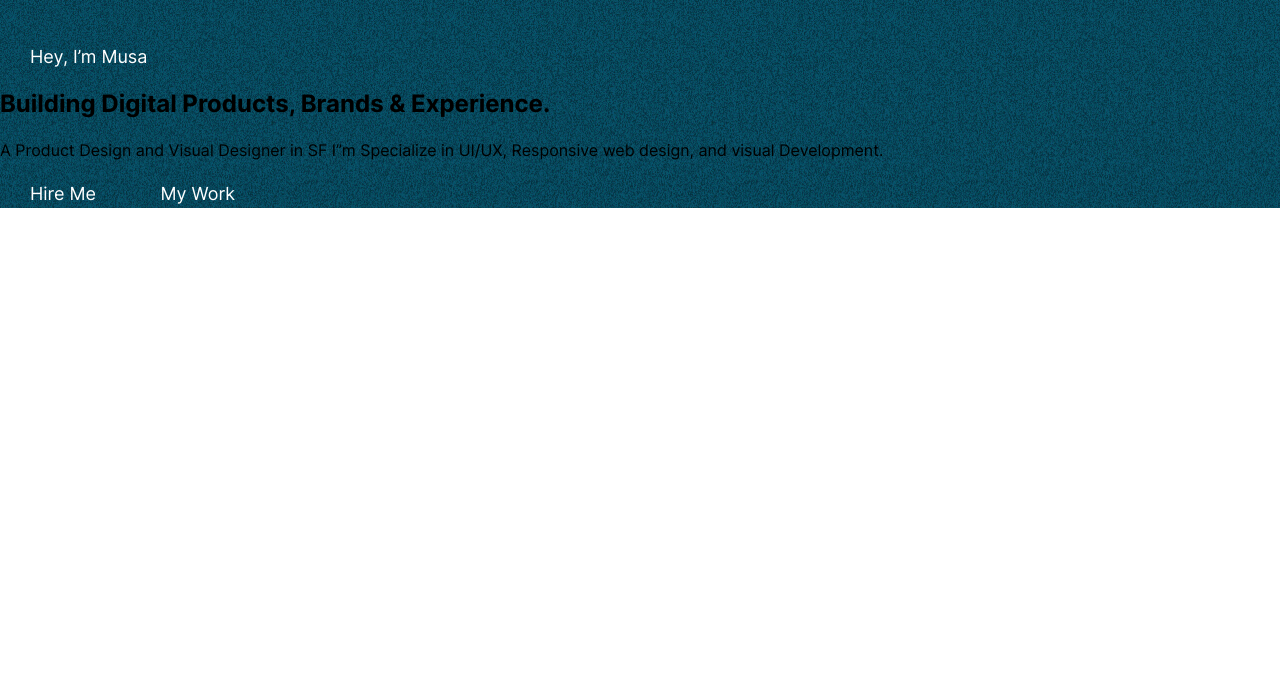
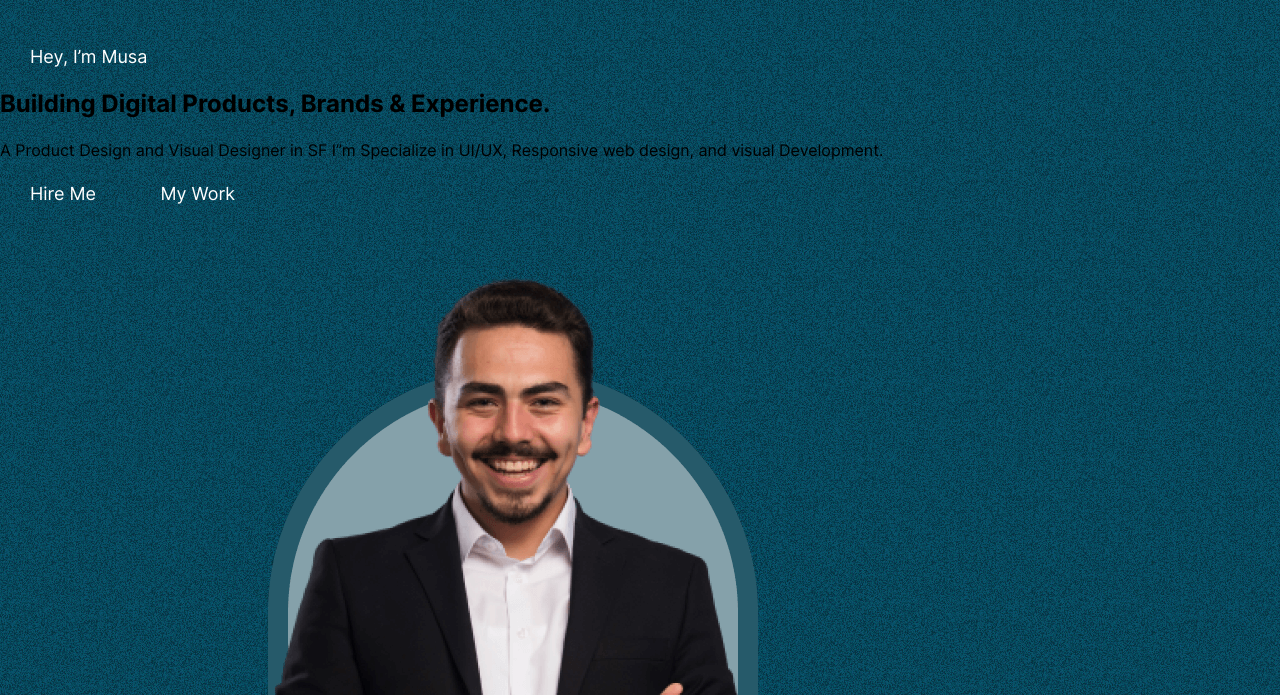
Before and after one commit to Sabohatfrontend/portfolio, a plain HTML site: page index.html in a window 1280 px wide. Shown: the part 105-800 px from the top of the page. Drawn offline with Linux system fonts and the light colour scheme.

Commit message:
Add hero html

```diff
--- a/css/styles.css
+++ b/css/styles.css
@@ -126,6 +126,7 @@ ul {
 }
 
 .wrapper-hero-heading {
+  background-color: var(--brand-color);
   background-image: url("../img/bg-img.jpg");
 }
 
--- a/index.html
+++ b/index.html
@@ -43,12 +43,16 @@
     <!-- HEADER-END -->
     <!-- HERO-START -->
     <section class="site-hero">
+      <div class="site-hero-content">
         <a class="button hero-button" href="#">Hey, I’m Musa</a>
         <h2 class="hero-heading">Building Digital Products, Brands & Experience.</h2>
         <p class="hero-text">A Product Design and Visual Designer in SF I”m Specialize in
           UI/UX, Responsive web design, and visual Development.</p>
         <a href="" class="button button-hero-orange">Hire Me</a>
         <a href="" class="button button-hero-orange">My Work</a>
+      </div>
+      <img class="hero-img" src="img/businessman-black-suit.png" alt="businessman black suit" width="918" height="755"
+      srcset="img/businessman-black-suit.png 1x, img/businessman-black-suit@2x.png 2x">
     </section>
     <section class="statistic"></section>
   </div>
```
Lines whose indentation alone changed are shown as unchanged.
